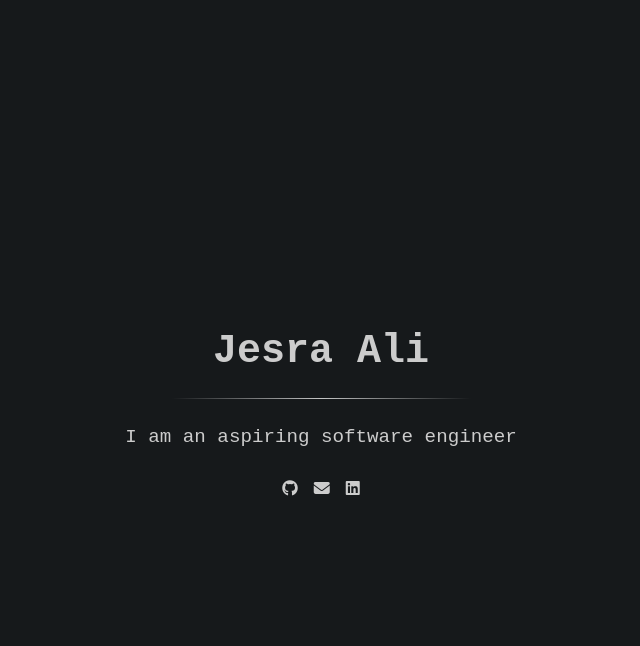
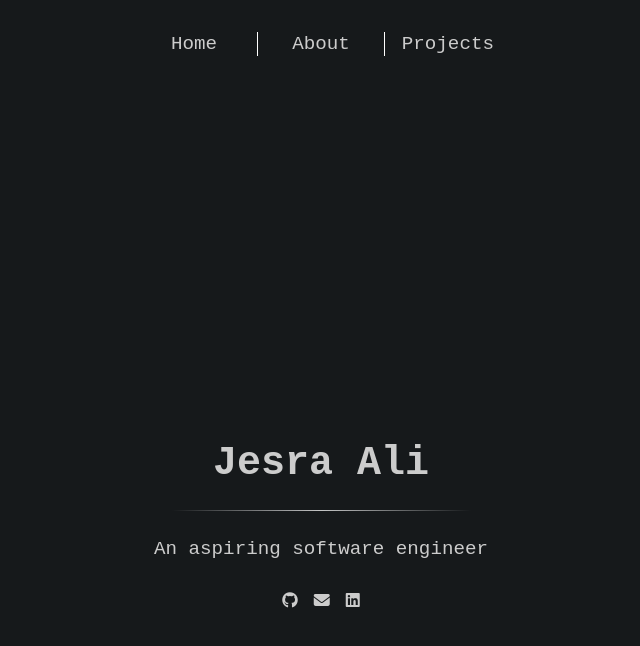
Before and after one commit to JesraAli/jesraali.github.io, a plain HTML site: page index.html in a window 1280 px wide. Shown: the whole page, without its empty margins (319-959 px from the left). Drawn offline with Linux system fonts and the light colour scheme.

Commit message:
Add navbar and projects page

```diff
--- a/index.css
+++ b/index.css
@@ -11,7 +11,7 @@ body {
     flex-direction: column;
     justify-content: center;
     align-items: center;
-    height: 100vh;
+    height: 40rem;
   }
   h1 {
     font-size: 2.5rem;
--- a/index.html
+++ b/index.html
@@ -5,14 +5,28 @@
     <title>Jesra Ali</title>
     <link rel="stylesheet" href="https://cdnjs.cloudflare.com/ajax/libs/font-awesome/6.4.0/css/all.min.css" integrity="sha512-iecdLmaskl7CVkqkXNQ/ZH/XLlvWZOJyj7Yy7tcenmpD1ypASozpmT/E0iPtmFIB46ZmdtAc9eNBvH0H/ZpiBw==" crossorigin="anonymous" referrerpolicy="no-referrer" />
     <link rel="stylesheet" href = "index.css">
+    <link rel="stylesheet" href = "navbar.css">
+
 </head>
 
 <body>
+  <!--Navbar-->
+  <div class = "navBar">
+    <table>
+      <tr>
+        <td><a href = "index.html">Home</a></td>
+        <td class="middleNav"><a href = "About" >About</a></td>
+        <td><a href = "projects.html">Projects</a></td>
+      </tr>
+    </table>
 
+  </div>
+
+    <!--Main-->
   <div class="container">
     <h1>Jesra Ali</h1>
     <hr>
-    <p>I am an aspiring software engineer</p>
+    <p>An aspiring software engineer</p>
 
     <div class="icons">
         <a href="https://www.github.com/JesraAli"><i class="fab fa-github"></i></a>
@@ -21,7 +35,6 @@
     </div>
 
   </div>
-
 </body>
 
 </html>
--- /dev/null
+++ b/navbar.css
@@ -0,0 +1,36 @@
+.navBar{
+    justify-content:center;
+    align-items: center;
+    height: 10rem;
+    margin-top: 2rem;
+  }
+
+  .navBar a {
+    color: #ccc;
+    padding: 16px 16px;
+    text-decoration: none;
+
+    font-size: 1.2rem;
+    font-family: Roboto Mono,monospace;
+  }
+
+  .navBar :hover{
+    color: #9b9b9b;
+
+  }
+
+  .middleNav{
+    border-left:  1px solid white;
+    border-right:  1px solid white;
+
+  }
+
+  table{
+    table-layout: fixed;
+    margin:auto;
+    border-collapse: collapse;
+  }
+
+  td{
+    width:33.33%;
+  }
--- /dev/null
+++ b/projects.css
@@ -0,0 +1,112 @@
+
+  .overlay {
+    position: absolute;
+    top: 0;
+    left: 0;
+    right: 0;
+    bottom: 0;
+    height: 100%;
+    z-index: -10;
+    background-color: #313030;
+  }
+
+  .container {
+    display: flex;
+    height: 40rem;
+    justify-content: space-around;
+    align-items: center;
+    color: #fff;
+    animation: expand .8s ease forwards;
+    background-color: #16191b;
+    position: relative;
+    transition: all .8s ease;
+  }
+
+  .containerTitleAbout {
+   width: 50%;
+  }
+
+  .containerTitleAbout_Inner {
+    width: 80%;
+    margin-left: 80px;
+  }
+
+  .projectContainer{
+    margin: 50px;
+    width: 50%;
+    overflow: hidden;
+  }
+
+  .projectList {
+    width: 100%;
+    animation: slideIn 1.5s ease-in-out forwards;
+    font-family: Roboto Mono,monospace;
+    color: #ccc;
+
+  }
+
+  /*Hides the title & about sections at start of page loading*/
+  .title {
+    overflow: hidden;
+    height: auto;
+  }
+
+  .about {
+    height: auto;
+    overflow: hidden;
+  }
+
+
+  p{
+    line-height: 28px;
+    transform: translateY(300px);
+    animation: slideUp .8s ease-in-out forwards .8s;
+    font-family: Roboto Mono,monospace;
+    color: #ccc;
+  }
+
+
+  h1 {
+    font-family: Roboto Mono,monospace;
+    color: #ccc;
+      font-size: 40px;
+      margin-bottom: 20px;
+      transform: translateY(100px);
+      animation: slideUp .8s ease forwards .5s;
+  }
+
+  @keyframes slideIn {
+    0% {
+      transform: translateX(500px) scale(.2);
+    }
+    100% {
+      transform: translateX(0px) scale(1);
+    }
+  }
+
+  @keyframes slideUp {
+    0% {
+      transform: translateY(300px);
+    }
+    100% {
+      transform: translateY(0px);
+    }
+  }
+
+  @keyframes expand {
+    0% {
+      transform: translateX(1400px);
+    }
+    100% {
+      transform: translateX(0px);
+    }
+  }
+
+
+  hr {
+    width: 299px;
+    background-image: linear-gradient(to right, rgb(255 255 255 / 75%), rgba(0, 0, 0, 0));
+    border: 0;
+    height: 1px;
+    margin-left:0;
+  }
```
Also changed, not shown: projects.html (added, +54 -0 lines).
